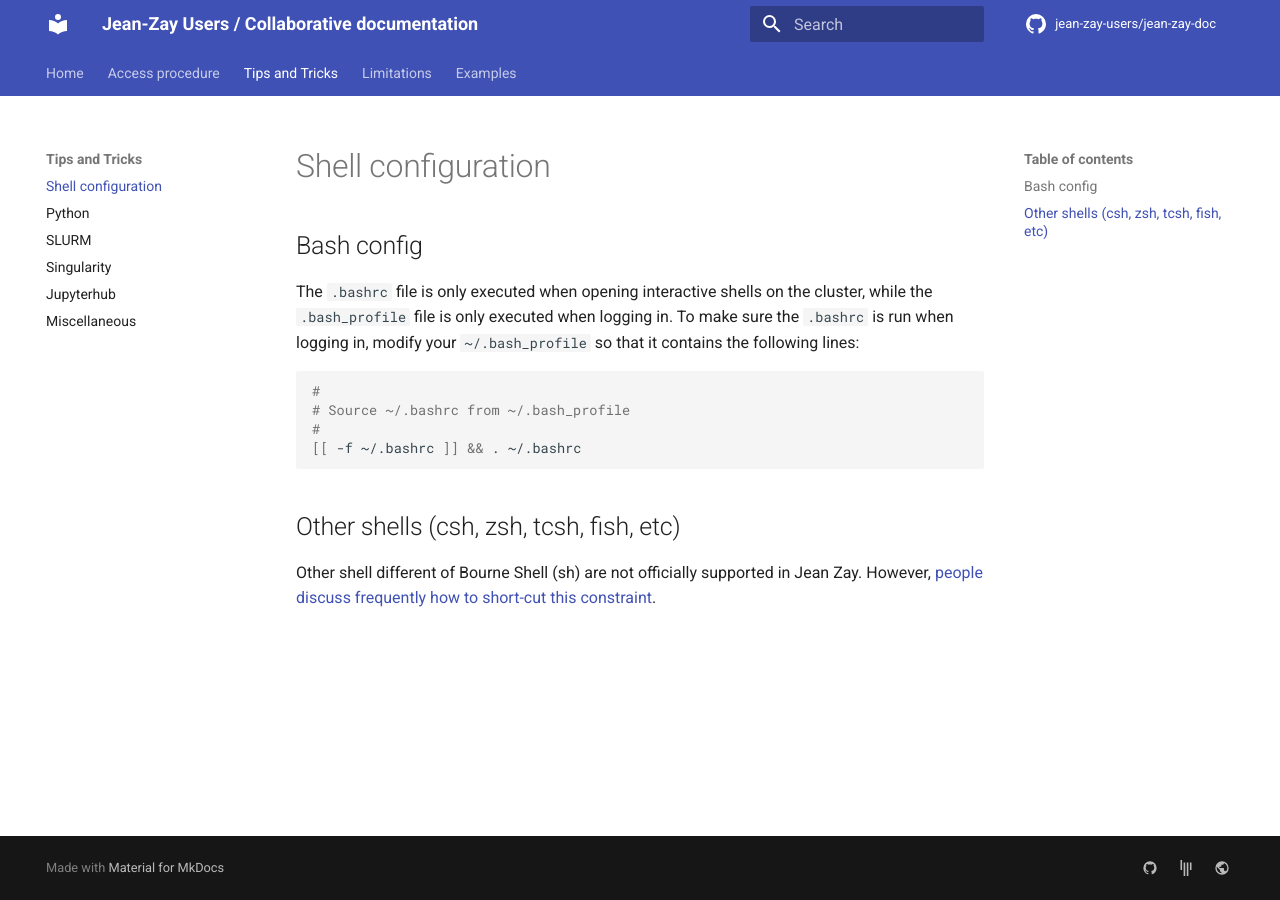
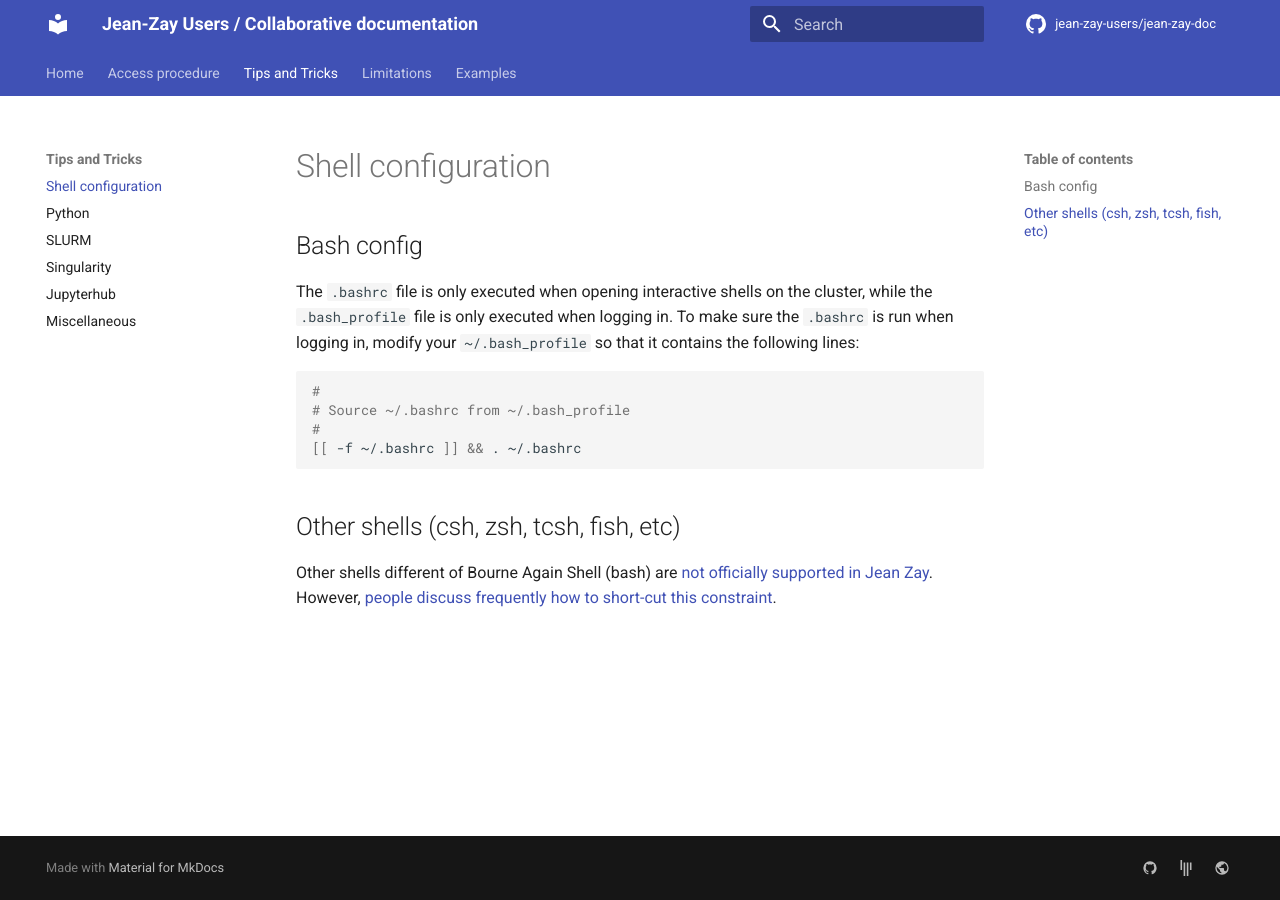
Before and after one commit to jean-zay-users/jean-zay-doc, an MkDocs documentation site: the page built from docs/tips/shell.md, in a window 1280 px wide. Built offline with MkDocs 1.6.1 and Material for MkDocs 9.7.7, drawn with Linux system fonts in a browser that asks for light colours; comment, search, counter and statistics services are not loaded.

Commit message:
Add precision about shells

```diff
--- a/docs/tips/shell.md
+++ b/docs/tips/shell.md
@@ -14,5 +14,5 @@
 
 ## Other shells (csh, zsh, tcsh, fish, etc)
 
-Other shell different of Bourne Shell (sh) are not officially supported in Jean Zay.
+Other shells different of Bourne Again Shell (bash) are [not officially supported in Jean Zay](http://www.idris.fr/jean-zay/cpu/jean-zay-cpu-connexion-et-shells.html).
 However, [people discuss frequently how to short-cut this constraint](https://github.com/jean-zay-users/jean-zay-doc/issues/18).
```
